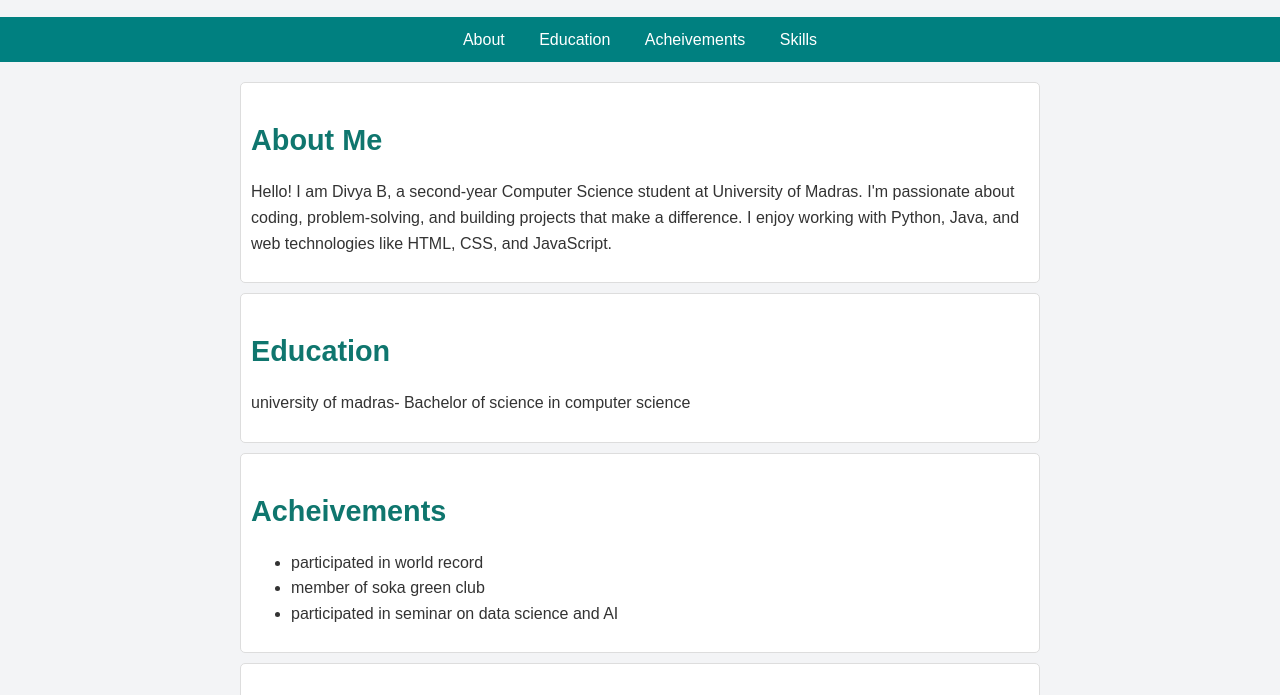
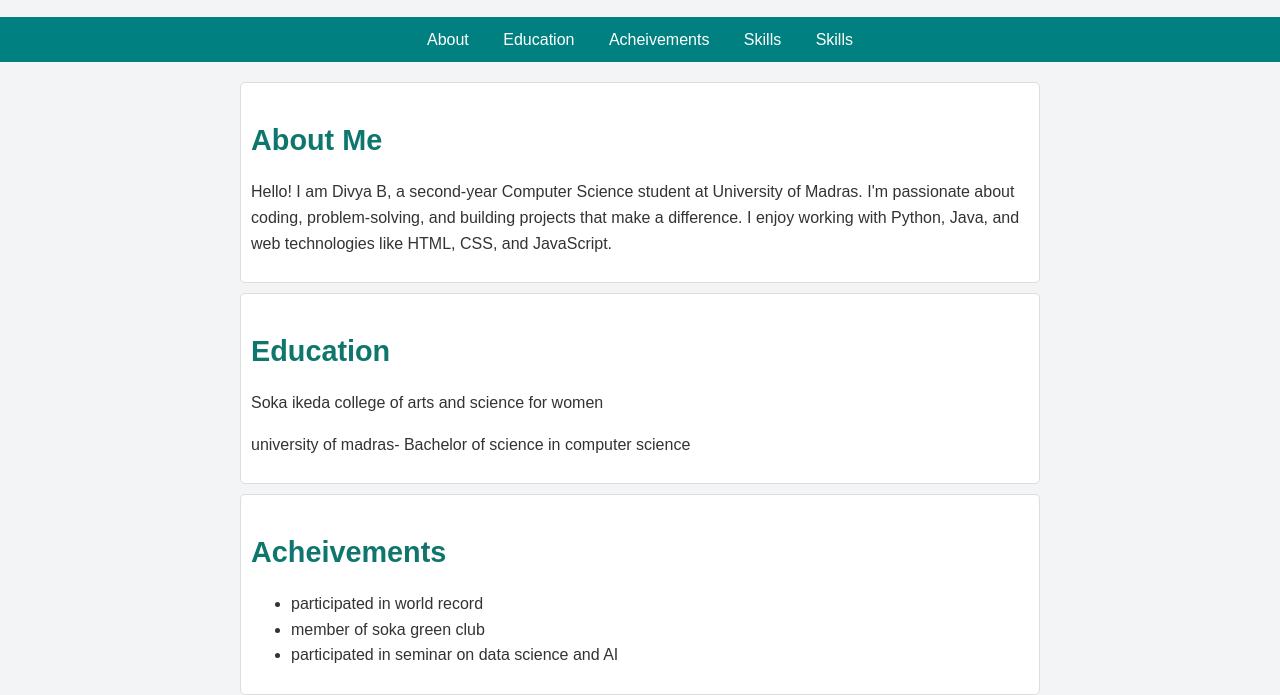
Before and after one commit to divyababu457/Digital-portfolio, a plain HTML site: page index.html in a window 1280 px wide. Shown: the part 105-800 px from the top of the page. Drawn offline with Linux system fonts and the light colour scheme.

Commit message:
Update index.html

```diff
--- a/index.html
+++ b/index.html
@@ -127,6 +127,7 @@ section p {
     <a href="#Education">Education</a>
     <a href="#Acheivements">Acheivements</a>
     <a href="#skills">Skills</a>
+    <a href="#resume">Skills</a>
     </nav>
 <main>
      <section id="about">
@@ -137,6 +138,7 @@ section p {
     </section>
     <section id="Education">
       <h2> Education</h2>
+      <p> Soka ikeda college of arts and science for women </p>
       <p>university of madras- Bachelor of science in computer science</p>
       </section>
    <section id="Acheivements">
```
